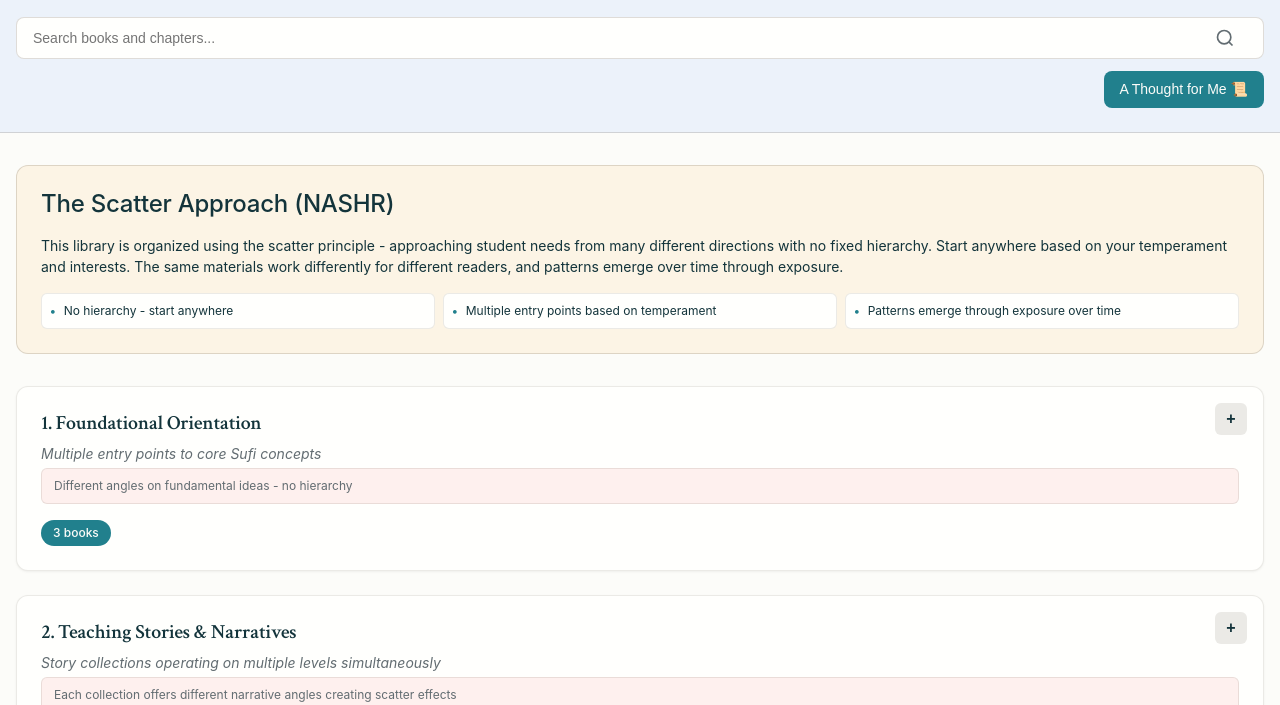
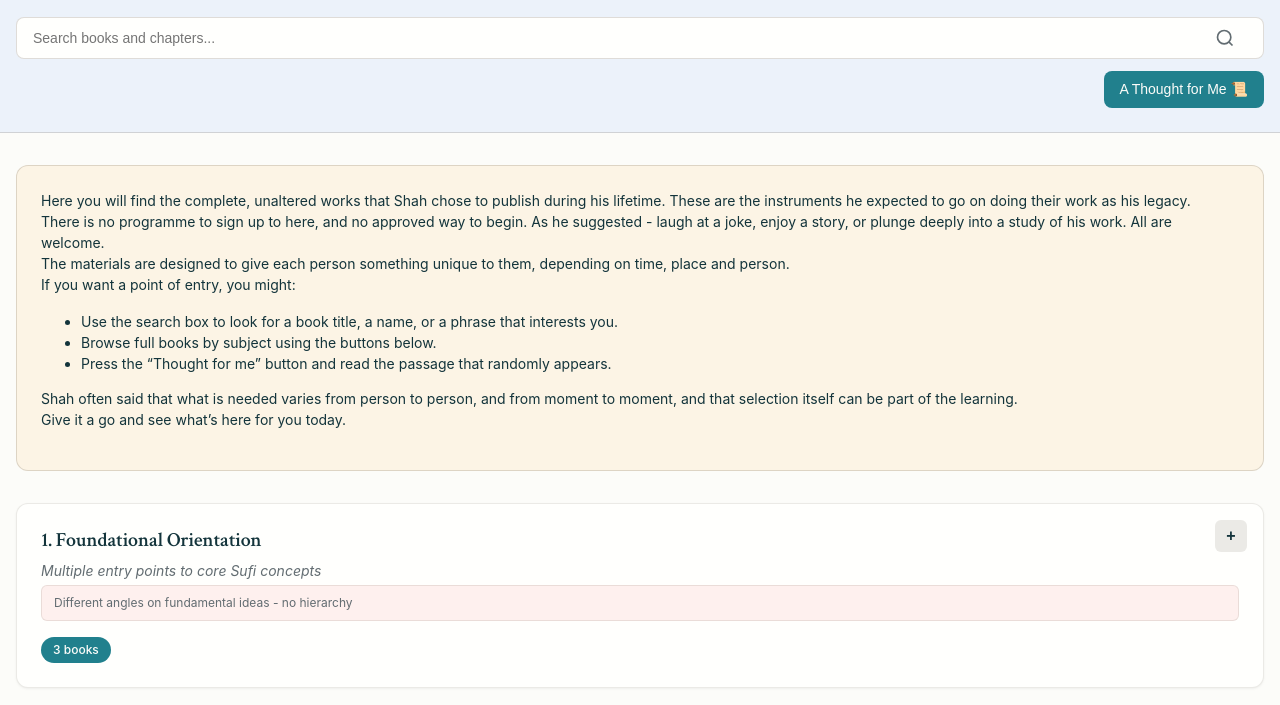
Before and after one commit to Ashosystem/Shah-Library, a plain HTML site: page index.html in a window 1280 px wide. Shown: the part 95-800 px from the top of the page. Drawn offline with Linux system fonts and the light colour scheme; a web font is replaced by a local one.

Commit message:
Nashr fronticpeice changed to Saira's

```diff
--- a/index.html
+++ b/index.html
@@ -54,14 +54,25 @@
         <div class="container">
             <section class="scatter-info">
                 <div class="scatter-card">
-                    <h2>The Scatter Approach (NASHR)</h2>
-                    <p>This library is organized using the scatter principle - approaching student needs from many different directions with no fixed hierarchy. Start anywhere based on your temperament and interests. The same materials work differently for different readers, and patterns emerge over time through exposure.</p>
-                    <ul class="scatter-points">
+                <!--    <h2>The Scatter Approach (NASHR)</h2> -->
+                    <p>Here you will find the complete, unaltered works that Shah chose to publish during his lifetime.
+                    These are the instruments he expected to go on doing their work as his legacy.<br>
+                    There is no programme to sign up to here, and no approved way to begin.
+                    As he suggested - laugh at a joke, enjoy a story, or plunge deeply into a study of his work. All are welcome.<br>
+                    The materials are designed to give each person something unique to them, depending on time, place and person.<br>
+                    If you want a point of entry, you might:
+                    <ul><li>Use the search box to look for a book title, a name, or a phrase that interests you.</li>
+                        <li>Browse full books by subject using the buttons below.</li>
+                        <li>Press the “Thought for me” button and read the passage that randomly appears.</li></ul>
+                    Shah often said that what is needed varies from person to person, and from moment to moment, and that selection itself can be part of the learning.
+                    <br>Give it a go and see what’s here for you today.
+                    </p>
+                    <!--<p>This library is organized using the scatter principle - approaching student needs from many different directions with no fixed hierarchy. Start anywhere based on your temperament and interests. The same materials work differently for different readers, and patterns emerge over time through exposure.</p>-->
+                    <!--<ul class="scatter-points">
                         <li>No hierarchy - start anywhere</li>
                         <li>Multiple entry points based on temperament</li>
-<!--                        <li>Non-linear learning approach</li>-->
                         <li>Patterns emerge through exposure over time</li>
-                    </ul>
+                    </ul>-->
                 </div>
             </section>
 
```
